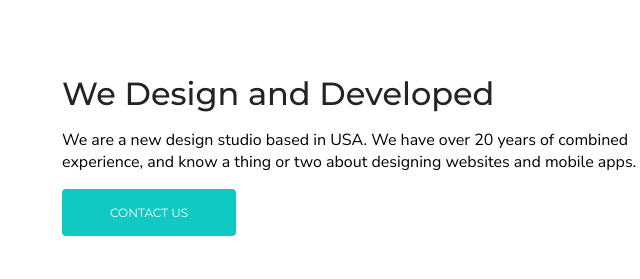
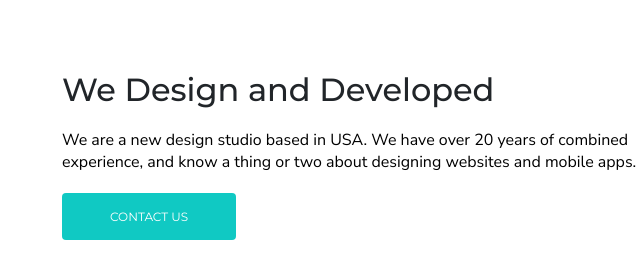
Before and after one commit to Yura203y/SHUN, a plain HTML site: page index.html in a window 1280 px wide. Shown: the part 245-524 px from the top of the page, 578-1218 px from the left. Drawn offline with Linux system fonts and the light colour scheme.

Commit message:
Second commmit

```diff
--- a/main.css
+++ b/main.css
@@ -6,6 +6,8 @@
 
 *{
     box-sizing: border-box;
+    padding: 0;
+    margin: 0;
 }
 body{
   margin: 0;
@@ -35,6 +37,11 @@ height: 100%;
 }
 .main_block {
 width: 50%;
+min-width: 500px;
+display: flex;
+flex-direction: column;
+align-items: start;
+gap: 20px;
 }
 .main_heading {
 font-weight: 500;
```
